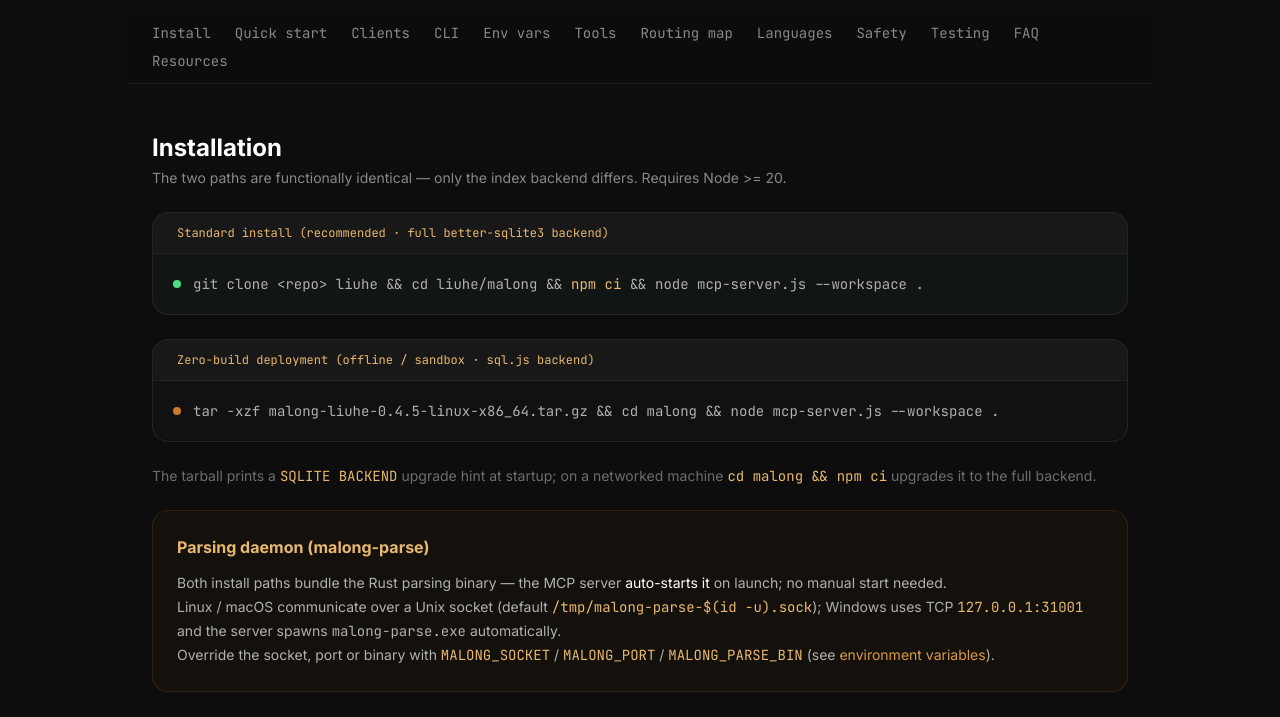
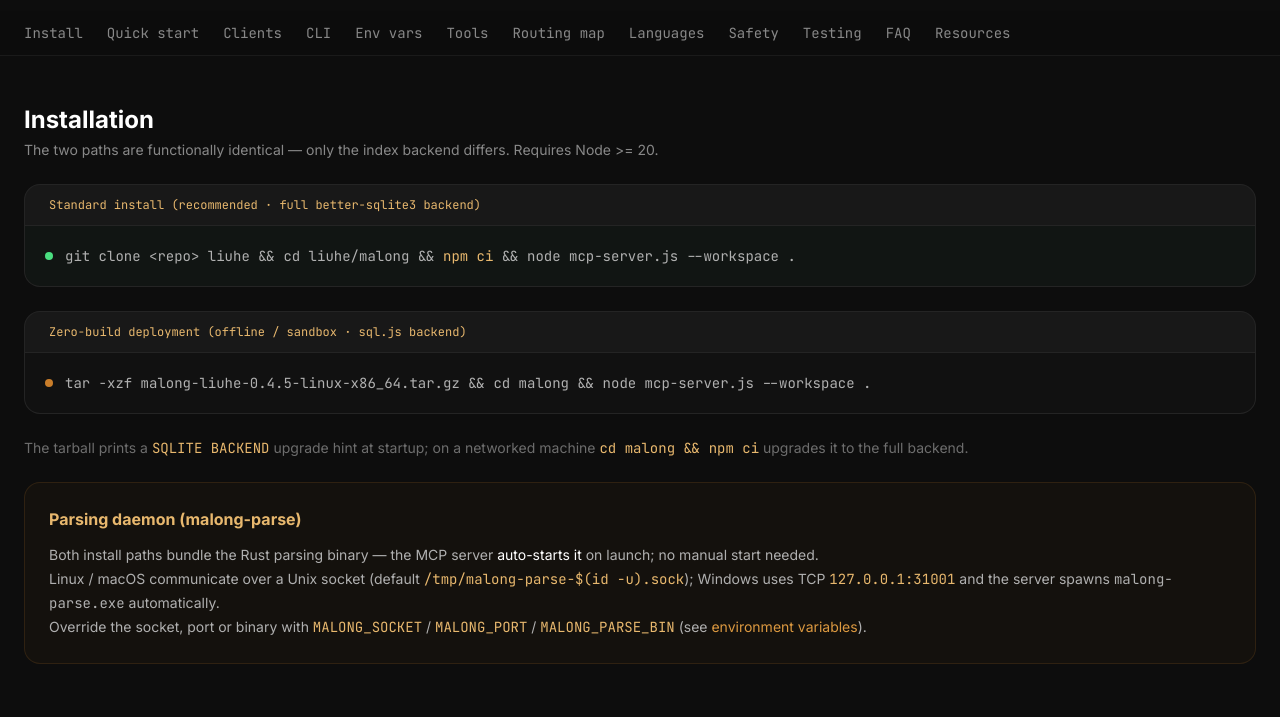
Before and after one commit to wulun811/LiuHe, a plain HTML site: page web/docs.en.html in a window 1280 px wide. Shown: the part 217-934 px from the top of the page. Drawn offline with nearby package versions, Linux system fonts and the light colour scheme.

Commit message:
fix: docs 内容区加宽 max-w-5xl→max-w-7xl——工具拓扑图 1160px 完整显示，无需横向滚动或缩放

```diff
--- a/web/docs.en.html
+++ b/web/docs.en.html
@@ -52,7 +52,7 @@
         </div>
     </nav>
 
-    <main class="pt-28 pb-24 max-w-5xl mx-auto px-6">
+    <main class="pt-28 pb-24 max-w-7xl mx-auto px-6">
         <div class="mb-4 flex items-center gap-3">
             <div class="w-12 h-px" style="background:#c97d2a"></div>
             <span class="text-sm font-mono uppercase tracking-wider" style="color:#dc9940">Docs</span>
```
Also changed, not shown: web/docs.html (+1 -1 lines).
